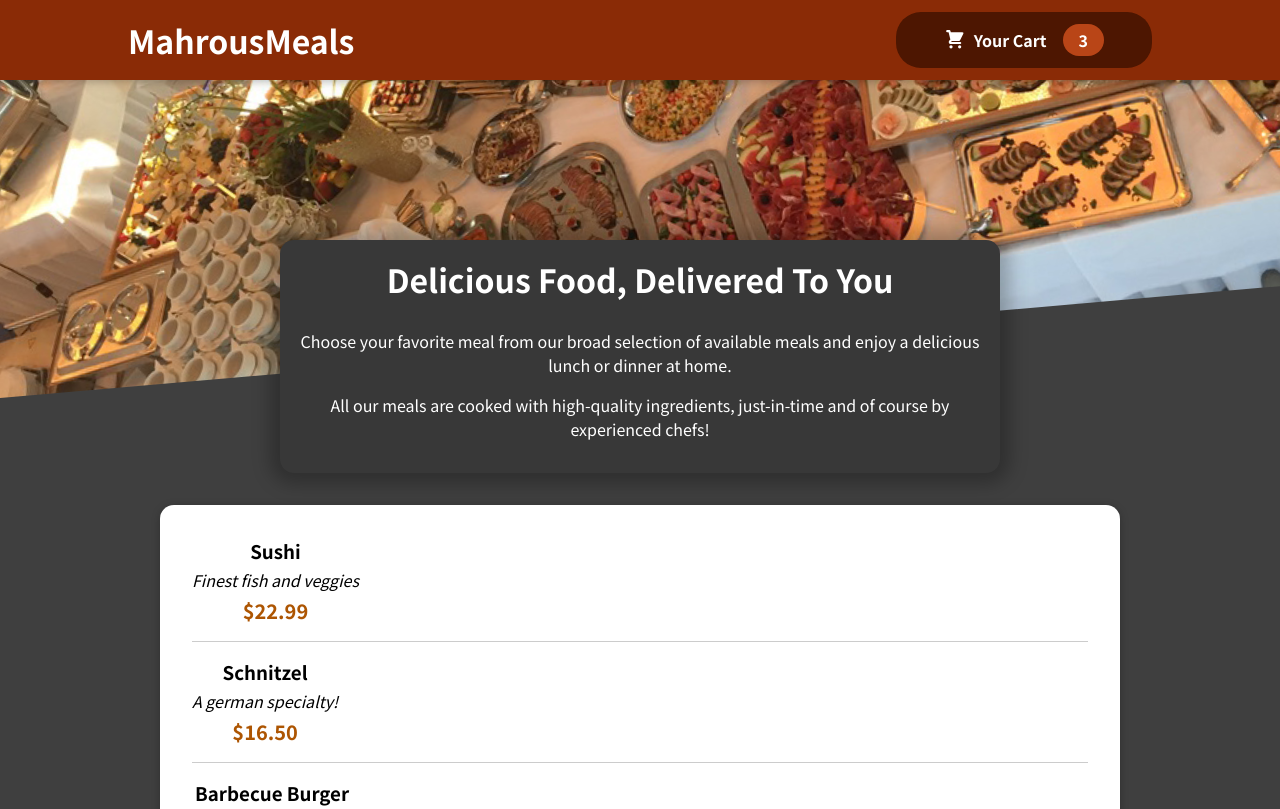
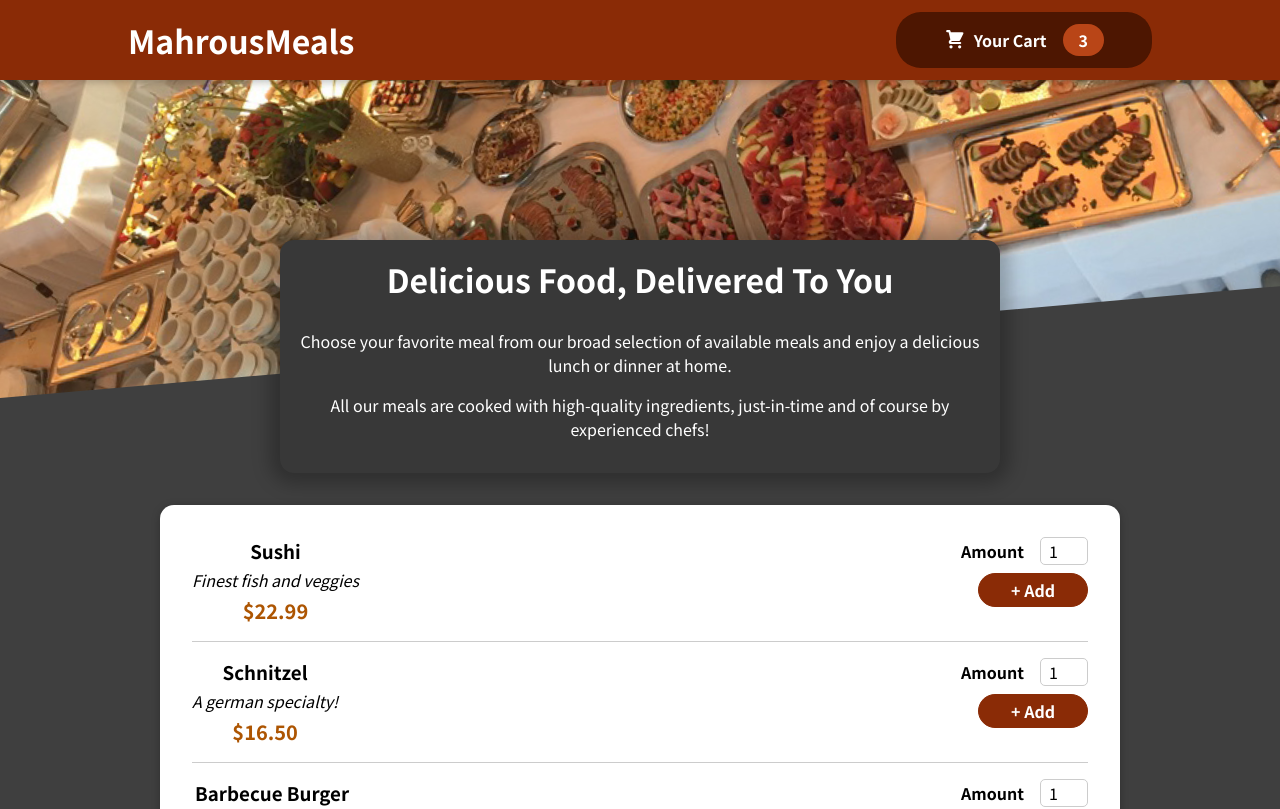
Before and after one commit to Lazarus2001/Food-project, a React (Create React App) app: page / in a window 1280 px wide. Shown: the top 809 px of the page. Built offline with nearby package versions, Linux system fonts and the light colour scheme.

Commit message:
commit the form and its style in UI component

```diff
--- a/src/components/Meals/MealItem/MealItem.js
+++ b/src/components/Meals/MealItem/MealItem.js
@@ -1,5 +1,5 @@
 import classes from './MealItem.module.css'
-
+import MealIteamForm from './MealItemForm';
 
 const MealIteam = props =>
 {
@@ -12,7 +12,7 @@
         </div>
 
         <div>
-
+            <MealIteamForm/>
         </div>
     </lic>
 }
--- /dev/null
+++ b/src/components/Meals/MealItem/MealItemForm.js
@@ -0,0 +1,20 @@
+import classes from './MealItemForm.module.css'
+import Input from '../../UI/Input'
+const MealIteamForm = (props) =>
+{
+return <form className = {classes.form}>
+    <Input lable="Amount" input = {{
+        id:'amount',
+        type:'number',
+        min:'1',
+        max:'5',
+        step:'1',
+        defaultValue:'1'
+    }}/>
+    <button>+ Add</button>
+
+</form>
+
+}
+
+export default MealIteamForm
--- /dev/null
+++ b/src/components/Meals/MealItem/MealItemForm.module.css
@@ -0,0 +1,20 @@
+.form {
+    text-align: right;
+}
+
+.form button {
+    font: inherit;
+    cursor: pointer;
+    background-color: #8a2b06;
+    border: 1px solid #8a2b06;
+    color: white;
+    padding: 0.25rem 2rem;
+    border-radius: 20px;
+    font-weight: bold;
+}
+
+.form button:hover,
+.form button:active {
+    background-color: #641e03;
+    border-color: #641e03;
+}
--- /dev/null
+++ b/src/components/UI/Input.js
@@ -0,0 +1,13 @@
+import classes from './Input.module.css'
+const Input  = props =>
+{
+    return(
+        <div className ={classes.input}>
+            <label htmlFor={props.input.id}>{props.lable}</label>
+            <input{...props.input}/>
+        </div>
+    )
+}
+
+
+export default Input
--- /dev/null
+++ b/src/components/UI/Input.module.css
@@ -0,0 +1,18 @@
+.input {
+    display: flex;
+    align-items: center;
+    margin-bottom: 0.5rem;
+}
+
+.input label {
+    font-weight: bold;
+    margin-right: 1rem;
+}
+
+.input input {
+    width: 3rem;
+    border-radius: 5px;
+    border: 1px solid #ccc;
+    font: inherit;
+    padding-left: 0.5rem;
+}
```
